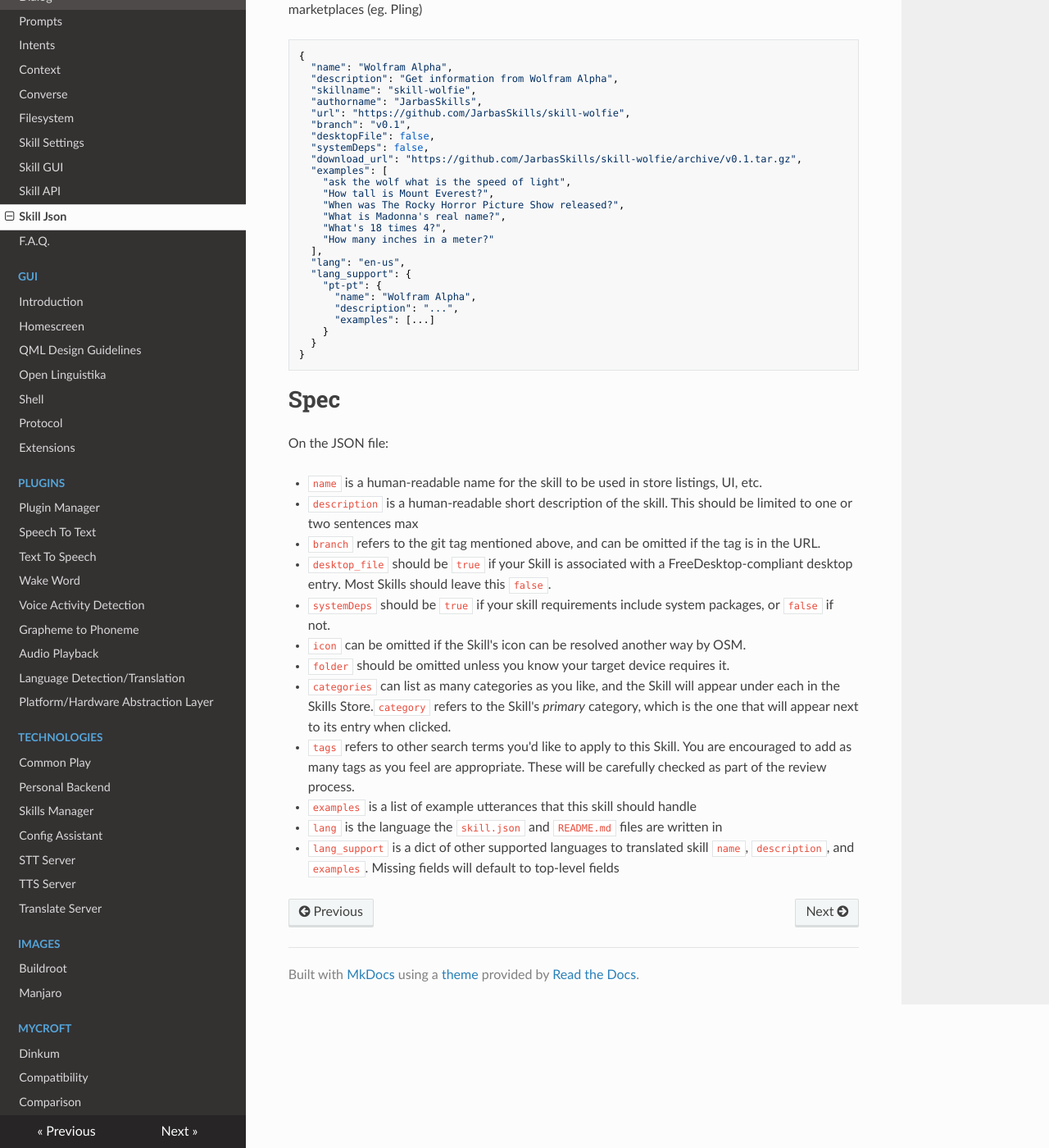
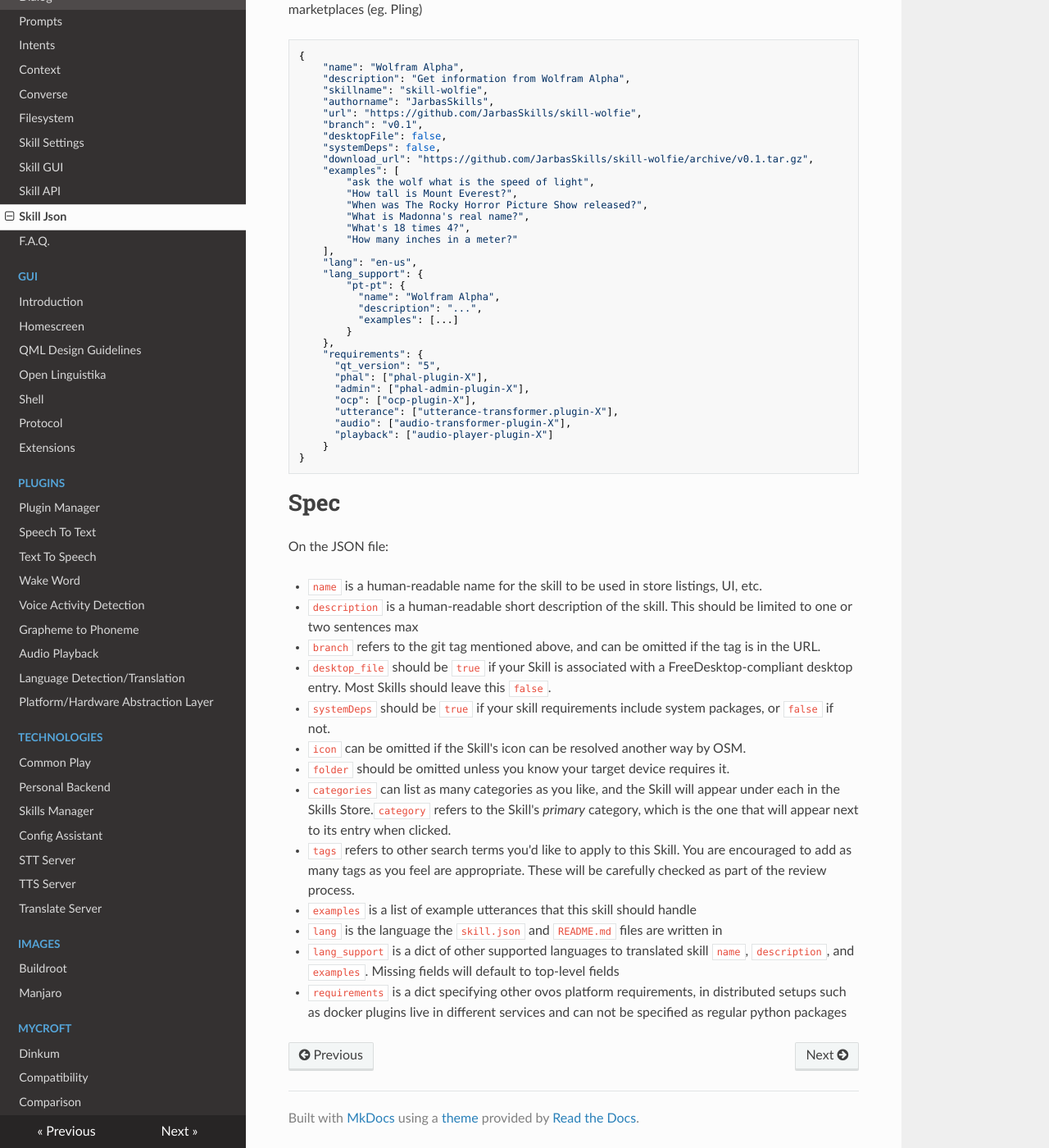
Before and after one commit to OpenVoiceOS/community-docs, an MkDocs documentation site: the page built from docs/skill_json.md, in a window 1280 px wide and 1400 px high, scrolled down 232 px. Shown: the whole window at 82% size. Built offline with MkDocs 1.6.1, drawn with Linux system fonts in a browser that asks for light colours; nearby versions of some CDN libraries.

Commit message:
extend skill.json spec

````diff
--- a/docs/skill_json.md
+++ b/docs/skill_json.md
@@ -6,31 +6,40 @@
 
 ```javascript
 {
-  "name": "Wolfram Alpha",
-  "description": "Get information from Wolfram Alpha",
-  "skillname": "skill-wolfie",
-  "authorname": "JarbasSkills",
-  "url": "https://github.com/JarbasSkills/skill-wolfie",
-  "branch": "v0.1",
-  "desktopFile": false,
-  "systemDeps": false,
-  "download_url": "https://github.com/JarbasSkills/skill-wolfie/archive/v0.1.tar.gz",
-  "examples": [
-    "ask the wolf what is the speed of light",
-    "How tall is Mount Everest?",
-    "When was The Rocky Horror Picture Show released?",
-    "What is Madonna's real name?",
-    "What's 18 times 4?",
-    "How many inches in a meter?"
-  ],
-  "lang": "en-us",
-  "lang_support": {
-    "pt-pt": {
-      "name": "Wolfram Alpha",
-      "description": "...",
-      "examples": [...]
+    "name": "Wolfram Alpha",
+    "description": "Get information from Wolfram Alpha",
+    "skillname": "skill-wolfie",
+    "authorname": "JarbasSkills",
+    "url": "https://github.com/JarbasSkills/skill-wolfie",
+    "branch": "v0.1",
+    "desktopFile": false,
+    "systemDeps": false,
+    "download_url": "https://github.com/JarbasSkills/skill-wolfie/archive/v0.1.tar.gz",
+    "examples": [
+        "ask the wolf what is the speed of light",
+        "How tall is Mount Everest?",
+        "When was The Rocky Horror Picture Show released?",
+        "What is Madonna's real name?",
+        "What's 18 times 4?",
+        "How many inches in a meter?"
+    ],
+    "lang": "en-us",
+    "lang_support": {
+        "pt-pt": {
+          "name": "Wolfram Alpha",
+          "description": "...",
+          "examples": [...]
+        }
+    },
+    "requirements": {
+      "qt_version": "5",
+      "phal": ["phal-plugin-X"],
+      "admin": ["phal-admin-plugin-X"],
+      "ocp": ["ocp-plugin-X"],
+      "utterance": ["utterance-transformer.plugin-X"],
+      "audio": ["audio-transformer-plugin-X"],
+      "playback": ["audio-player-plugin-X"]
     }
-  }
 }
 ```
 
@@ -50,3 +59,4 @@
 * `examples` is a list of example utterances that this skill should handle
 * `lang` is the language the `skill.json` and `README.md` files are written in
 * `lang_support` is a dict of other supported languages to translated skill `name`, `description`, and `examples`. Missing fields will default to top-level fields
+* `requirements` is a dict specifying other ovos platform requirements, in distributed setups such as docker plugins live in different services and can not be specified as regular python packages
````
